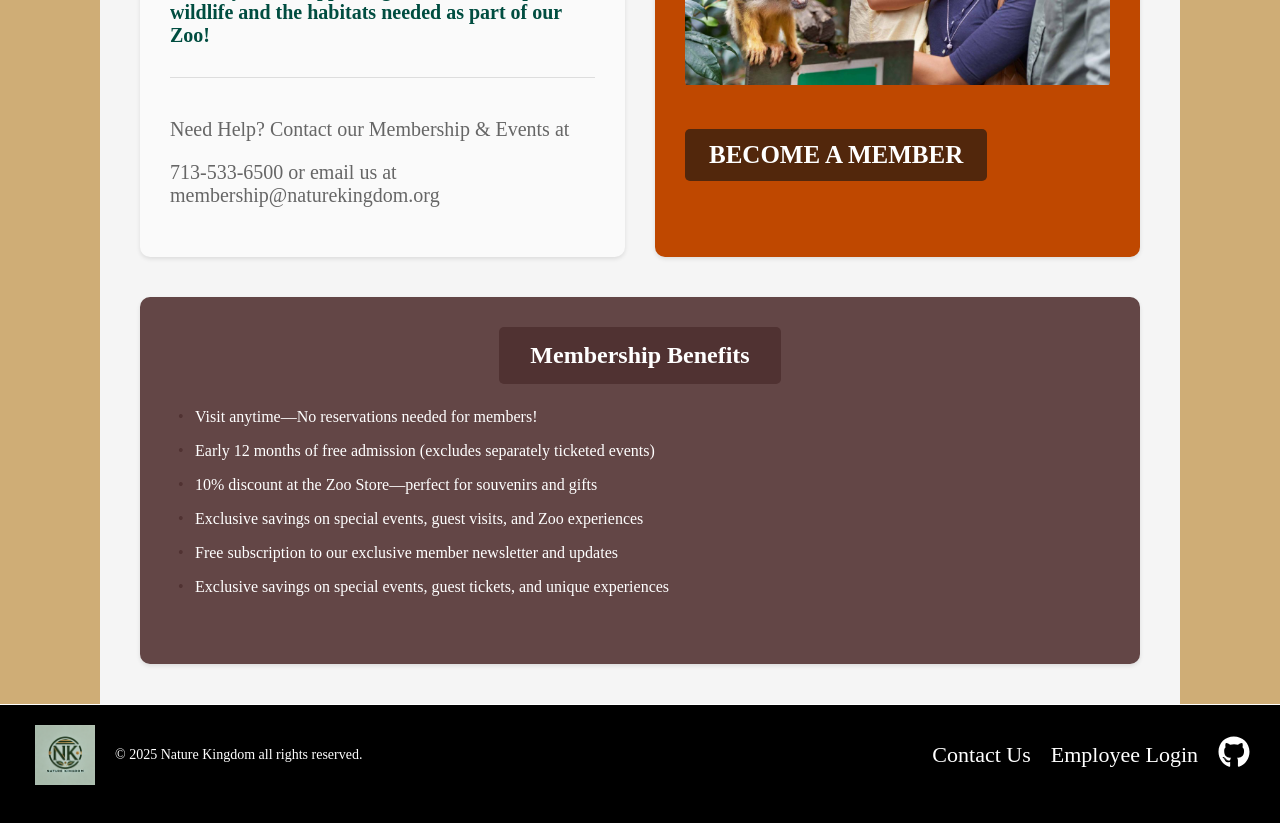
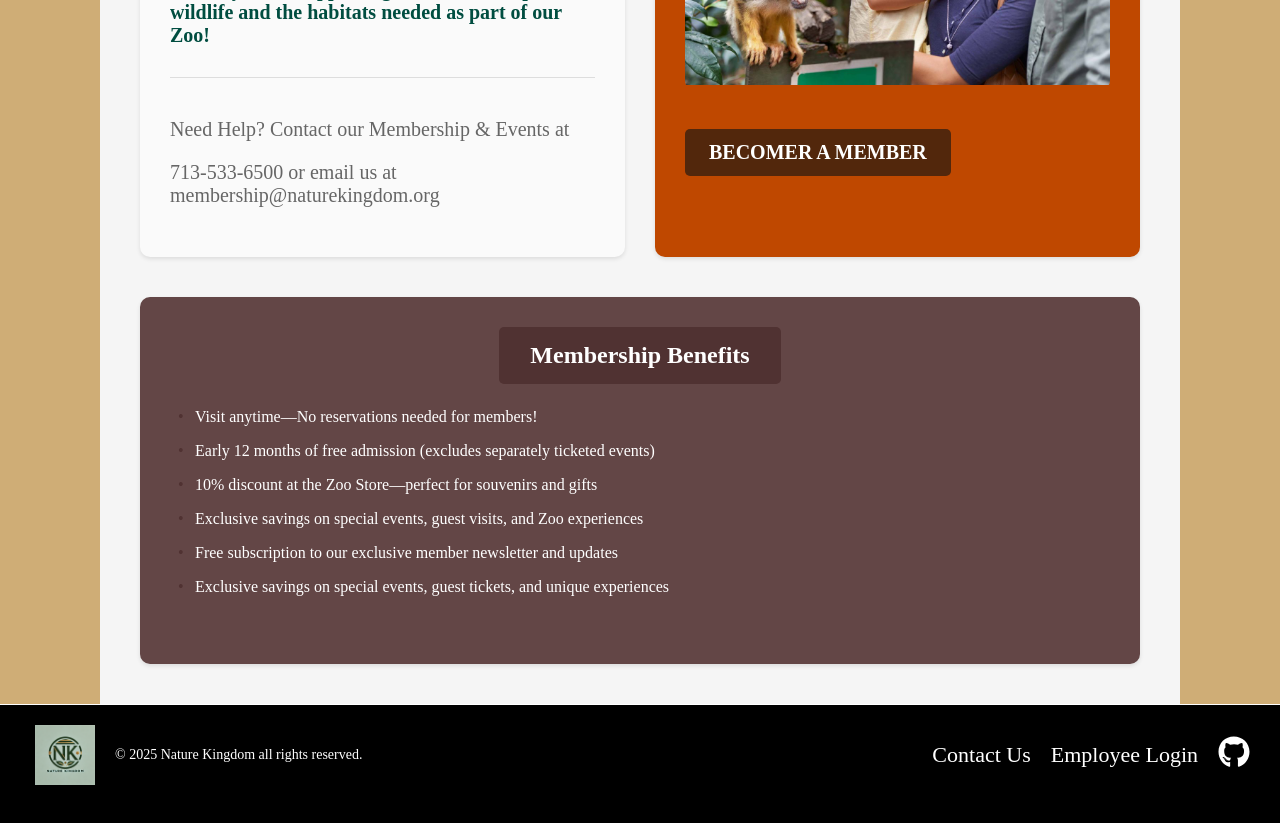
Before and after one commit to AngelSaravia/Nature_Kingdom, a React (Vite) app in the folder client/: page /membership in a window 1280 px wide. Shown: the part 840-1663 px from the top of the page. Built offline with nearby package versions, Linux system fonts and the light colour scheme.

Commit message:
checkout css fixes
fixed css styling with membership purchases

```diff
--- a/client/src/pages/checkout/checkout.css
+++ b/client/src/pages/checkout/checkout.css
@@ -3,6 +3,7 @@
     margin: 40px auto;
     padding: 20px;
     font-family: Arial, sans-serif;
+    color: black;
   }
 
   .purchase-type-indicator {
--- a/client/src/pages/checkout/checkout.jsx
+++ b/client/src/pages/checkout/checkout.jsx
@@ -145,10 +145,13 @@ const Checkout = () => {
         return (
           <div className="purchase-details">
             <h3>Membership Purchase Details</h3>
-            <div className="membership-details">
+            <div className="membership-details cart-item">
               <p>Type: {state?.membershipDetails.type}</p>
               <p>Duration: {state?.membershipDetails.duration}</p>
               <p>Price: ${state?.membershipDetails.price}</p>
+            </div>
+            <div className='total'>
+            <h4>Total: ${state?.membershipDetails.price}</h4>
             </div>
           </div>
         );
@@ -157,6 +160,7 @@ const Checkout = () => {
 
     // Add prices object at the top of the component
     const prices = {
+      membership: 79.99,
       adult: 24.99,
       child: 14.99,
       senior: 19.99,
--- a/client/src/pages/membership/membership.css
+++ b/client/src/pages/membership/membership.css
@@ -110,7 +110,7 @@
 .become-member-button{
     display: inline-block;
     background-color: #52270c;
-    color: white;
+    color: white !important;
     padding: 12px 24px;
     border-radius: 5px;
     text-decoration: none;
@@ -118,10 +118,19 @@
     text-align: center;
     font-weight: bold;
     transition: background-color 0.3s ease;
+    font-family: serif;
+    font-size: 20px;
   }
 
 .become-member-button:hover{
     background-color: #853d11;
+  }
+
+  button {
+    border: none;          /* Removes the border */
+    background: none;      /* Removes the background */
+    padding: 0;            /* Removes padding if needed */
+    color: inherit;        /* Inherit text color */
   }
 
 .note {
--- a/client/src/pages/membership/membership.jsx
+++ b/client/src/pages/membership/membership.jsx
@@ -4,19 +4,40 @@ import { Link } from 'react-router-dom';
 import { useNavigate } from 'react-router-dom';
 
 
+const membershipDetails = {
+    type: "Annual Membership",
+    duration: "1 Year",
+    price: 79.99,
+    benefits: [
+      "Unlimited single daily tickets",
+      "10% discount at gift shops",
+      "Early access to special events",
+      "5 Monthly Guest tickets",
+      "Free parking"
+    ]
+  };
 
-const handleCheckout = () => {
+const Membership = () => {
+    const navigate = useNavigate();
+    const isLoggedIn = localStorage.getItem("token") !== null;
+
+    const handleMembershipSelection = () => {
+    if (!isLoggedIn) {
+        // If not logged in, redirect to signup
+        navigate('/signup');
+    } else {
+        // If logged in, proceed to checkout with membership details
         navigate(`/membership/checkout`, {
         state: {
-      membershipDetails: selectedMembership,
+            membershipDetails,
             type: 'membership'
         }
         });
+    }
     };
 
-const Membership = () => {
   return (
-    <div class="membership-bg">
+    <div className="membership-bg">
         <div className="membership-container">
         <h1 className="membership-title maintitle">MEMBERSHIP</h1>
 
@@ -49,8 +70,8 @@ const Membership = () => {
             </div>
 
 
-            {/* needs to be changed to membership sign up page and not signup page */}
-            <Link to="/signup" className="become-member-button">BECOME A MEMBER</Link>
+            <button onClick={handleMembershipSelection} className="become-member-button">BECOMER A MEMBER</button>
+
             </div>
         </div>
         </div>
```
Lines whose indentation alone changed are shown as unchanged.
